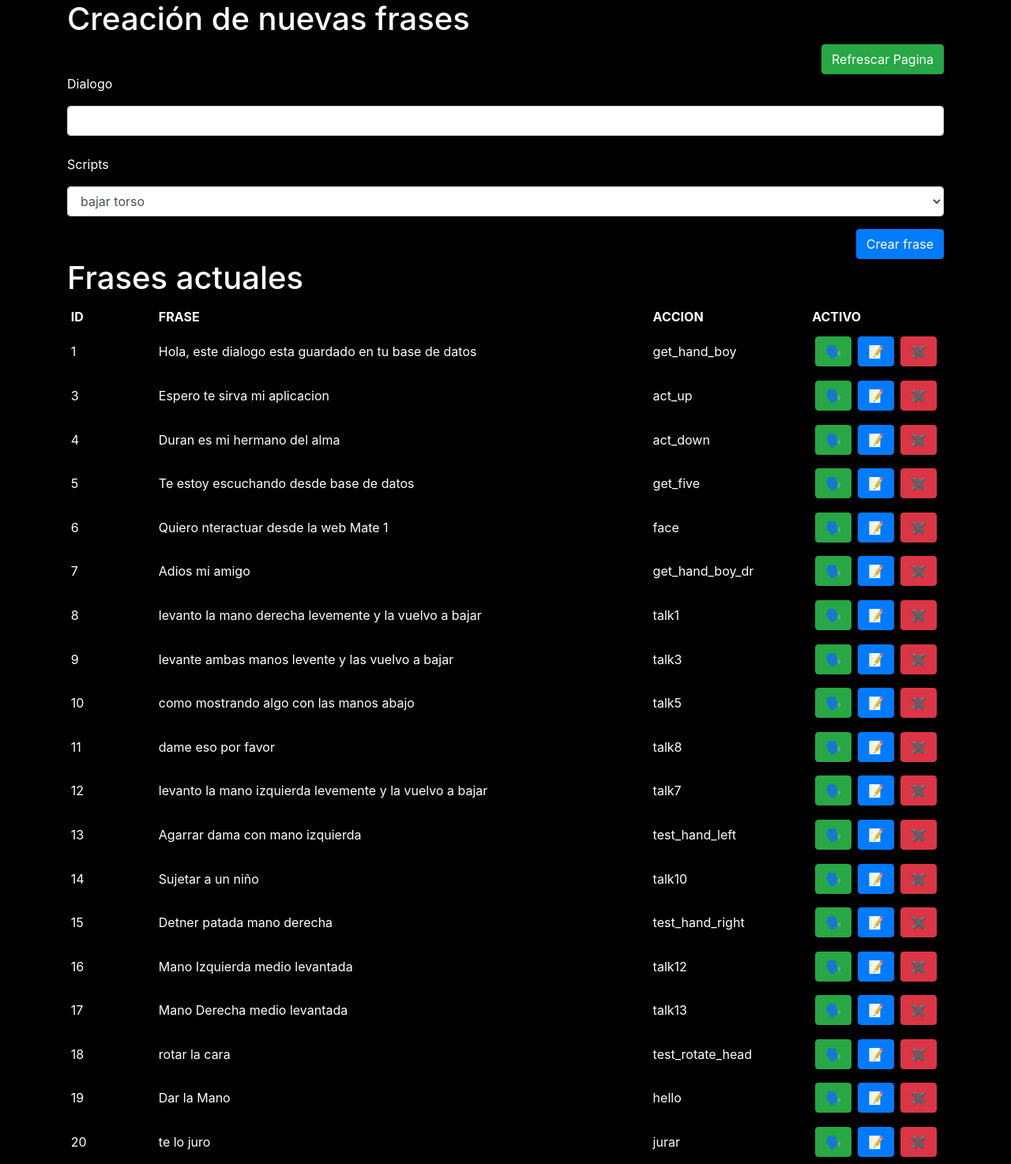
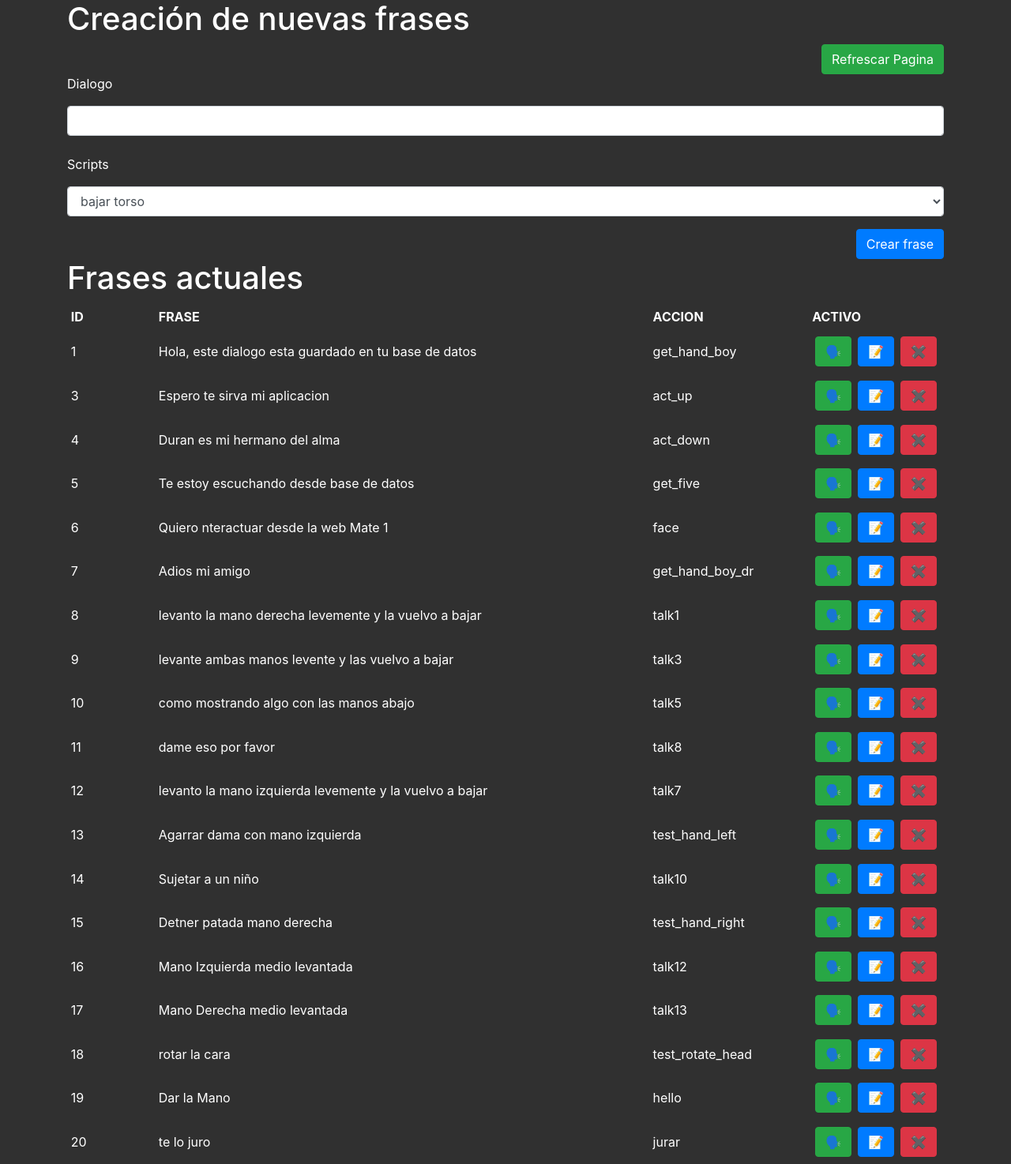
Before and after one commit to durbonca/dialogos-max-robot, a PHP site: page / in a window 1280 px wide. Shown: the whole page at 79% size. Run offline with PHP 8.4, Linux system fonts and the light colour scheme; data comes from the database, SQL or seed files in the repository.

Commit message:
cambiado background

```diff
--- a/index.php
+++ b/index.php
@@ -128,7 +128,7 @@ switch ($btn) {
 
 
 ?>
-<body style="background:black; color: white;">
+<body style="background:rgb(48, 48, 48); color: white;">
     <div class="container">
         <form method="post">
 			<h1>Creación de nuevas frases</h1>
```
